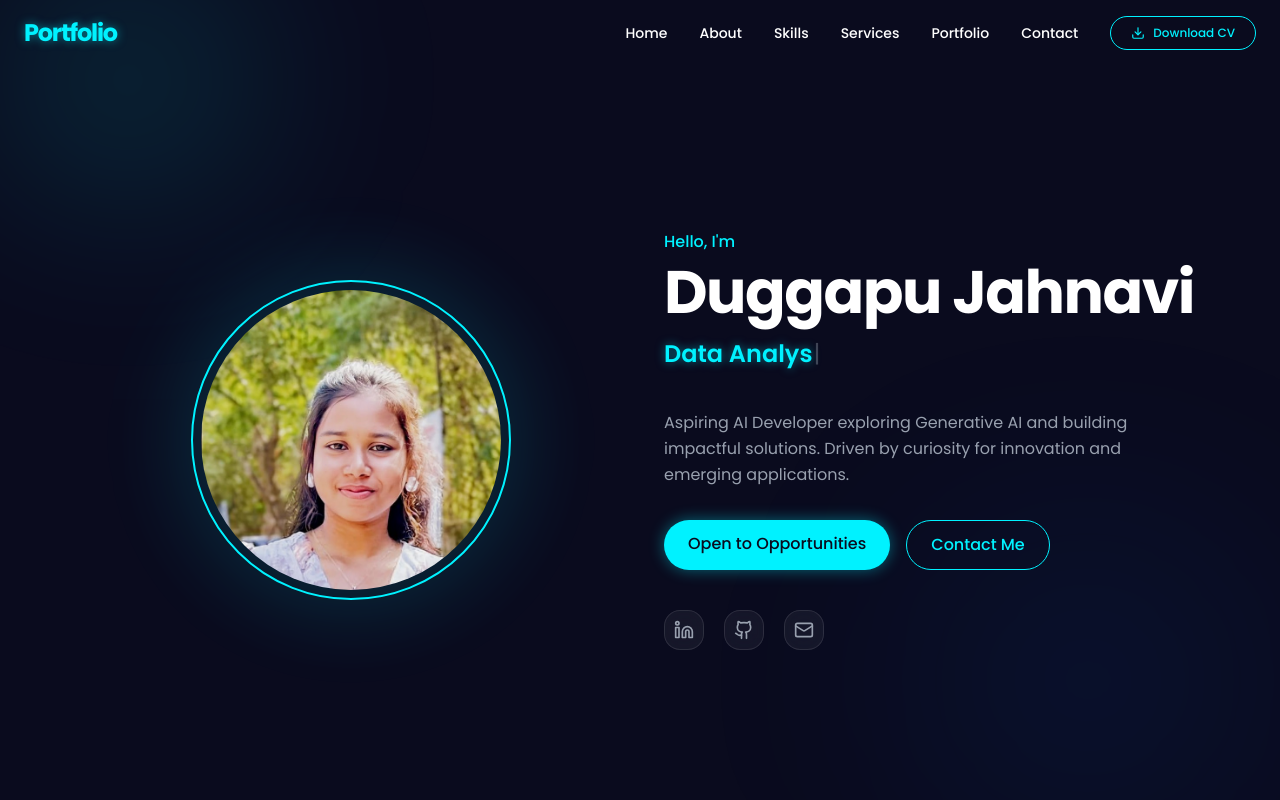
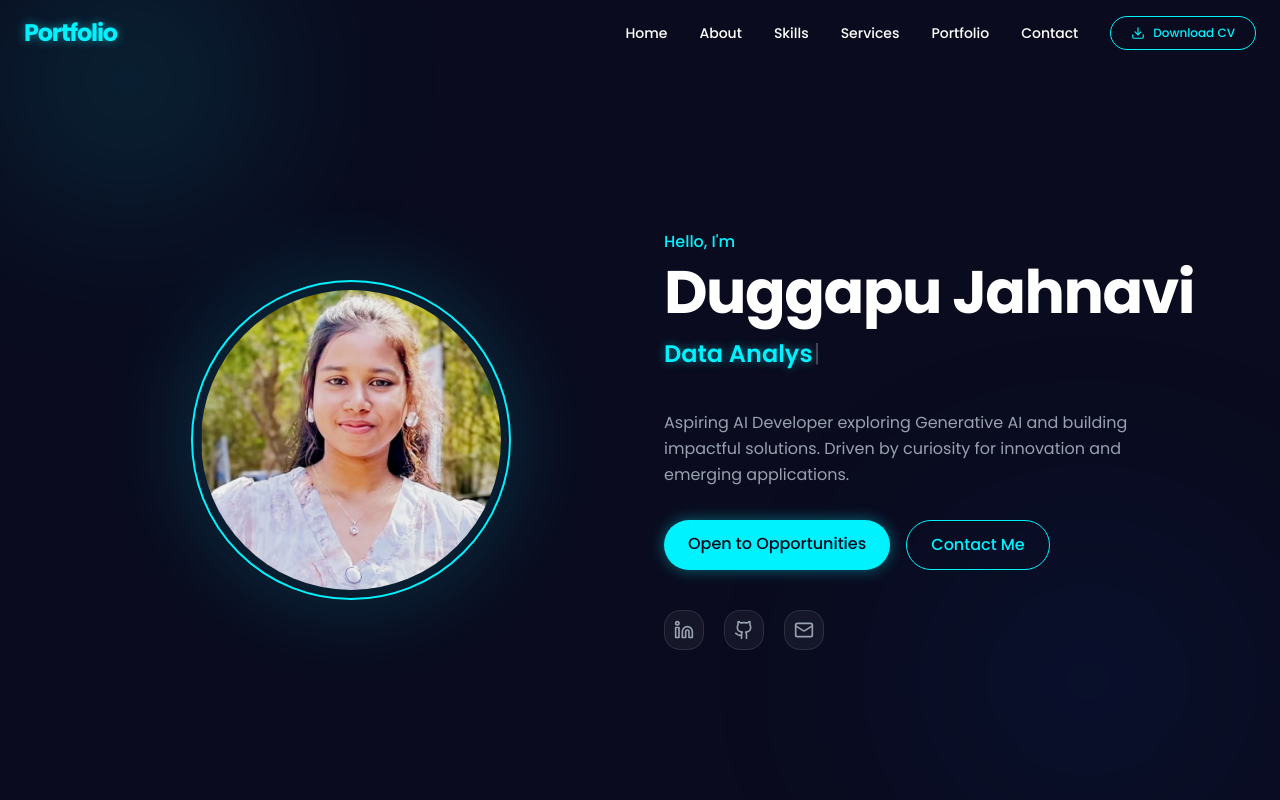
Before and after one commit to jahnaviio/my-portfolio, a React (Vite) app: page / in a window 1280 px wide. Shown: the top 800 px of the page. Built offline with nearby package versions, Linux system fonts and the light colour scheme.

Commit message:
Adjust image scaling in profile component
update profile

```diff
--- a/src/App.tsx
+++ b/src/App.tsx
@@ -143,7 +143,7 @@
            <img
              src={myphoto}
                alt="profile"
-                className="w-full h-full rounded-full object-cover object-top scale-100"
+               className="w-full h-full rounded-full object-cover object-[50%_30%]"
                   />
             </div>
           </div>
```
